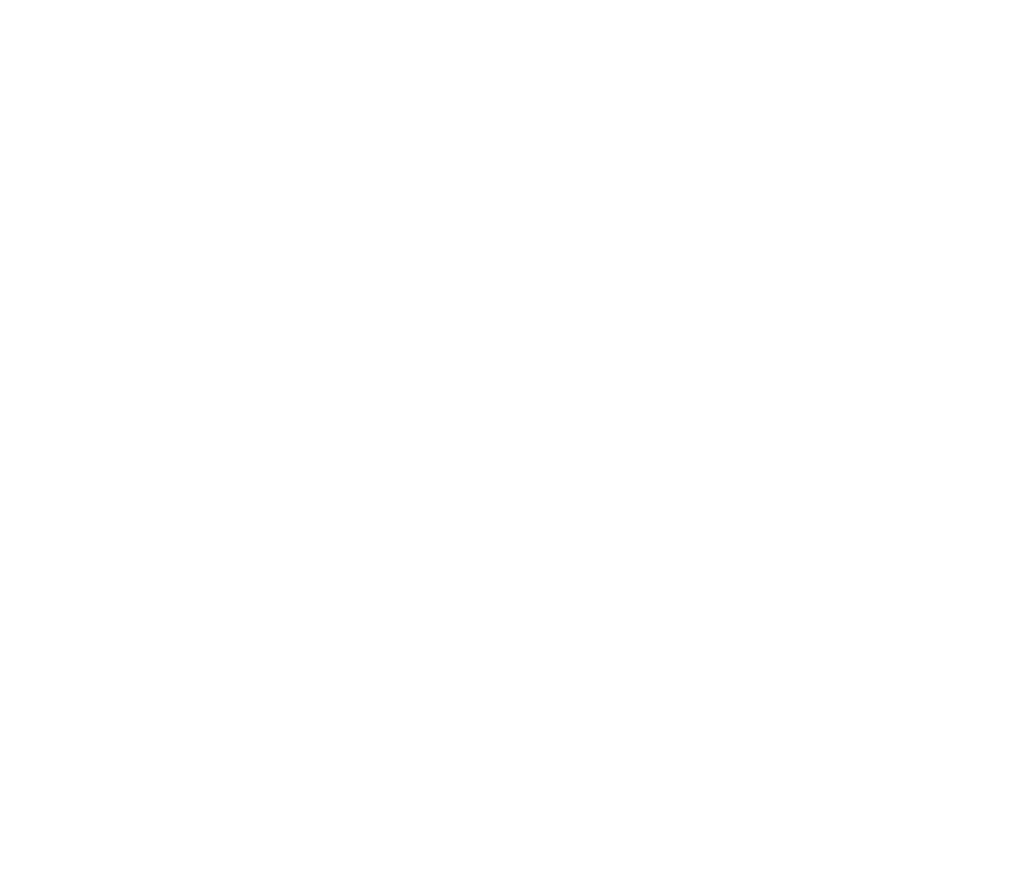
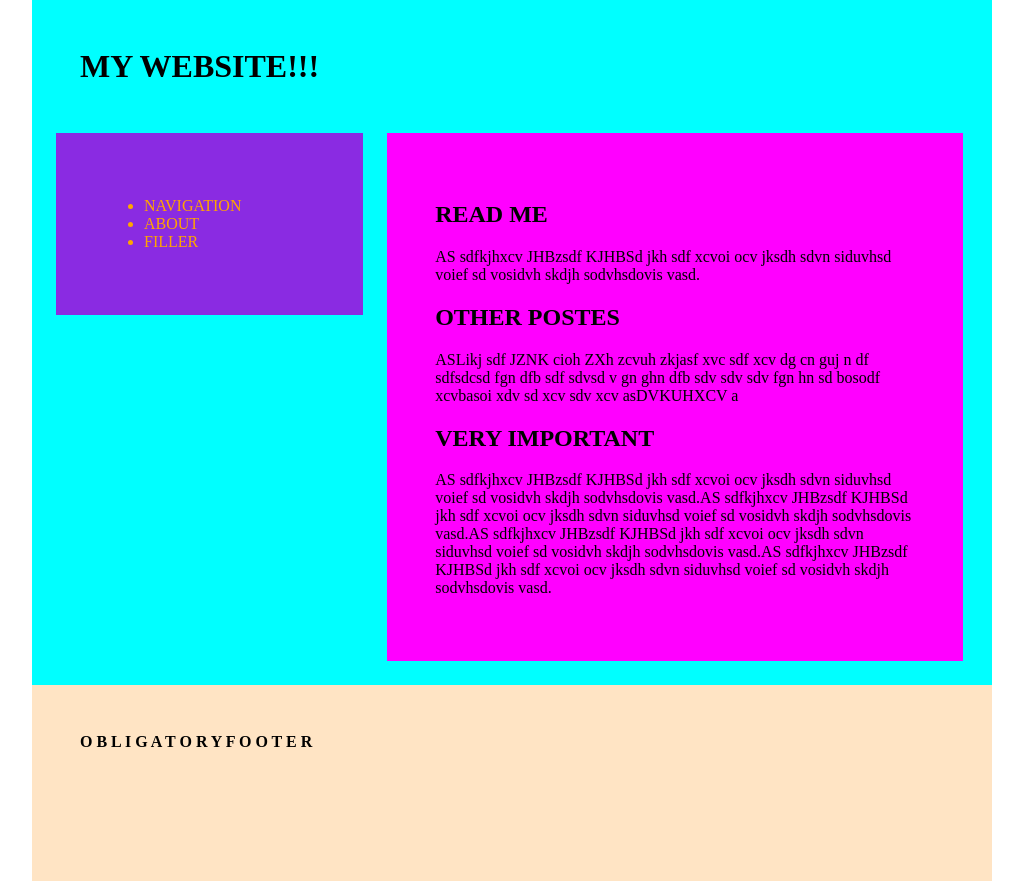
Before and after one commit to ja1995/flowershoppe, a plain HTML site: page index.html in a window 1280 px wide. Shown: the whole page, without its empty margins (128-1151 px from the left). Before the commit the page ends 800 px from the top, so only its background shows below. Drawn offline with Linux system fonts and the light colour scheme.

Commit message:
here is the base code we can work off of

```diff
--- a/css/style.css
+++ b/css/style.css
@@ -1,3 +1,56 @@
 body {
     margin: 0;
 }
+
+h1 {
+    margin: 0;
+}
+
+#wrapper {
+    max-width: 640px;
+    margin: 0 auto;
+    background-color: aqua;
+}
+
+header {
+    width: 90%;
+    padding: 5%;
+}
+
+nav {
+    width: 85%;
+    float: left;
+    background-color: blueviolet;
+    color: orange;
+    padding: 5%;
+    margin: 0% 2.5% 0% 2.5% ;
+}
+
+section {
+    width: 85%;
+    float: left;
+    background-color: fuchsia;
+    padding: 5%;
+    margin: 2.5%;
+}
+
+footer {
+    width: 90%;
+    height: 100px;
+    clear: both;
+    background-color: bisque;
+    padding: 5%
+}
+
+@media screen and (min-width: 641px) {
+    #wrapper {
+        max-width: 960px;
+    }
+    nav {
+        width: 22%;
+    }
+    section {
+        width: 50%;
+        margin: 0% 2.5% 2.5% 0%;
+    }
+}
--- a/index.html
+++ b/index.html
@@ -1,9 +1,34 @@
+<!DOCTYPE html>
 <html>
 <head>
-
+<title>FLOWER SHOPPE</title>
+<link rel="stylesheet" type="text/css" href="css/style.css">
 </head>
 
 <body>
+    <div id="wrapper">
+        <header><h1>MY WEBSITE!!!</h1></header>
+        <nav>
+            <ul>
+                <li>NAVIGATION</li>
+                <li>ABOUT </li>
+                <li>FILLER</li>
+            </ul>
+        </nav>
 
+        <section>
+            <h2>READ ME</h2>
+            <p>AS sdfkjhxcv JHBzsdf KJHBSd jkh sdf xcvoi ocv jksdh sdvn siduvhsd voief sd vosidvh skdjh sodvhsdovis vasd.</p>
+
+            <h2>OTHER POSTES</h2>
+            <p>ASLikj sdf JZNK cioh ZXh  zcvuh zkjasf xvc sdf xcv dg cn guj n df sdfsdcsd fgn dfb sdf sdvsd v gn ghn dfb sdv sdv sdv fgn hn sd bosodf xcvbasoi xdv sd xcv sdv xcv  asDVKUHXCV a</p>
+
+            <h2>VERY IMPORTANT</h2>
+            <p>AS sdfkjhxcv JHBzsdf KJHBSd jkh sdf xcvoi ocv jksdh sdvn siduvhsd voief sd vosidvh skdjh sodvhsdovis vasd.AS sdfkjhxcv JHBzsdf KJHBSd jkh sdf xcvoi ocv jksdh sdvn siduvhsd voief sd vosidvh skdjh sodvhsdovis vasd.AS sdfkjhxcv JHBzsdf KJHBSd jkh sdf xcvoi ocv jksdh sdvn siduvhsd voief sd vosidvh skdjh sodvhsdovis vasd.AS sdfkjhxcv JHBzsdf KJHBSd jkh sdf xcvoi ocv jksdh sdvn siduvhsd voief sd vosidvh skdjh sodvhsdovis vasd.</p>
+        </section>
+
+        <footer><strong>O B L I G A T O R Y  F O O T E R </strong></footer>
+    </div>
 
 </body>
+</html>
```
